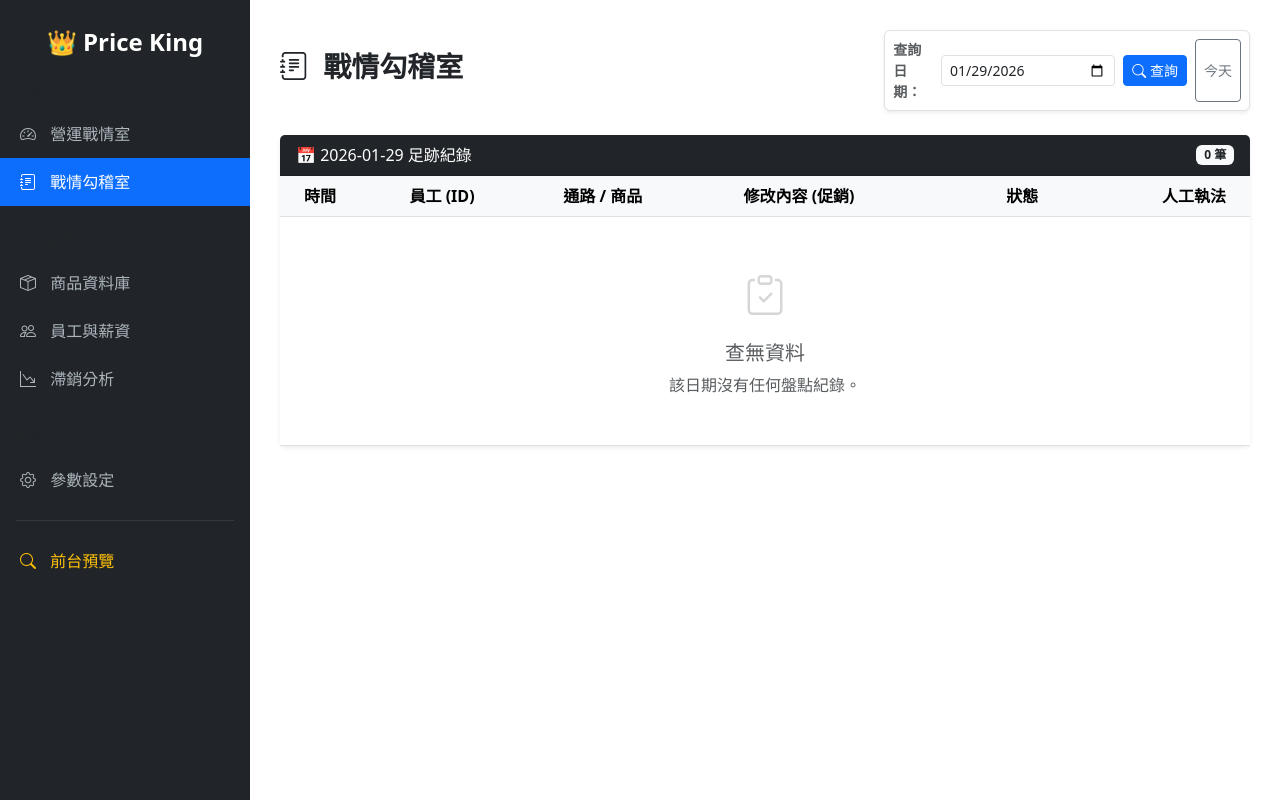
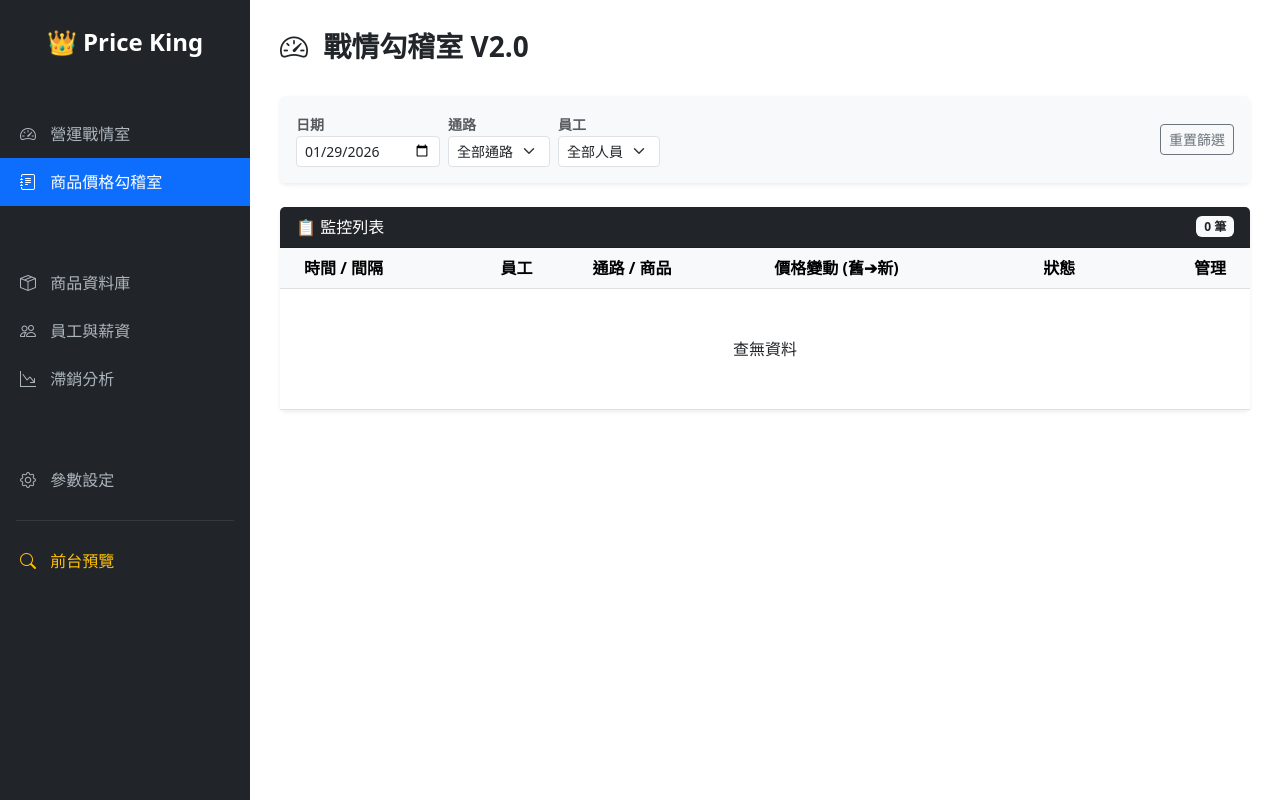
Before and after one commit to asokuoi/price-king-cloud, a Flask app: page /admin/audit in a window 1280 px wide. Run offline with Flask 3, Linux system fonts and the light colour scheme; a user stored in the database is signed in; data that the repository does not hold is empty; some libraries are stand-ins or nearby versions.

Commit message:
New audit_review

```diff
--- a/templates/admin/audit_review.html
+++ b/templates/admin/audit_review.html
@@ -2,25 +2,47 @@
 
 {% block content %}
 <div class="d-flex justify-content-between align-items-center mb-4">
-    <h3 class="fw-bold"><i class="bi bi-journal-text me-2"></i> 戰情勾稽室</h3>
+    <h3 class="fw-bold"><i class="bi bi-speedometer2 me-2"></i> 戰情勾稽室 V2.0</h3>
+</div>
 
-    <div class="d-flex gap-2 bg-white p-2 rounded shadow-sm border">
-        <form action="/admin/audit" method="GET" class="d-flex gap-2 align-items-center">
-            <label class="fw-bold text-muted small">查詢日期：</label>
-            <input type="date" name="query_date" class="form-control form-control-sm" value="{{ current_date }}" required>
-            <button type="submit" class="btn btn-sm btn-primary text-nowrap">
-                <i class="bi bi-search"></i> 查詢
-            </button>
+<div class="card shadow-sm border-0 mb-4">
+    <div class="card-body bg-light rounded">
+        <form action="/admin/audit" method="GET" class="row g-2 align-items-center">
+            <div class="col-auto">
+                <label class="fw-bold small text-muted">日期</label>
+                <input type="date" name="query_date" class="form-control form-control-sm" value="{{ current_date }}" onchange="this.form.submit()">
+            </div>
+
+            <div class="col-auto">
+                <label class="fw-bold small text-muted">通路</label>
+                <select name="chain_id" class="form-select form-select-sm" onchange="this.form.submit()">
+                    <option value="">全部通路</option>
+                    {% for c in chains %}
+                    <option value="{{ c.id }}" {{ 'selected' if sel_chain == str(c.id) else '' }}>{{ c.name }}</option>
+                    {% endfor %}
+                </select>
+            </div>
+
+            <div class="col-auto">
+                <label class="fw-bold small text-muted">員工</label>
+                <select name="staff_id" class="form-select form-select-sm" onchange="this.form.submit()">
+                    <option value="">全部人員</option>
+                    {% for s in staffs %}
+                    <option value="{{ s.line_id }}" {{ 'selected' if sel_staff == s.line_id else '' }}>{{ s.name }}</option>
+                    {% endfor %}
+                </select>
+            </div>
+
+            <div class="col-auto ms-auto">
+                 <a href="/admin/audit" class="btn btn-sm btn-outline-secondary">重置篩選</a>
+            </div>
         </form>
-        <button class="btn btn-sm btn-outline-secondary" onclick="location.href='/admin/audit'">
-            今天
-        </button>
     </div>
 </div>
 
 <div class="card shadow-sm border-0">
     <div class="card-header bg-dark text-white d-flex justify-content-between align-items-center">
-        <span>📅 {{ current_date }} 足跡紀錄</span>
+        <span>📋 監控列表</span>
         <span class="badge bg-light text-dark">{{ logs|length }} 筆</span>
     </div>
     <div class="card-body p-0">
@@ -28,71 +50,89 @@
             <table class="table table-hover align-middle mb-0">
                 <thead class="table-light">
                     <tr>
-                        <th class="ps-4">時間</th>
-                        <th>員工 (ID)</th>
+                        <th class="ps-4">時間 / 間隔</th>
+                        <th>員工</th>
                         <th>通路 / 商品</th>
-                        <th>修改內容 (促銷)</th>
-                        <th class="text-center">狀態</th>
-                        <th class="text-end pe-4">人工執法</th>
+                        <th>價格變動 (舊➔新)</th>
+                        <th>狀態</th>
+                        <th class="text-end pe-4">管理</th>
                     </tr>
                 </thead>
                 <tbody>
                     {% if logs %}
                         {% for log in logs %}
                         <tr class="{{ 'table-active opacity-50' if log.status == 0 else '' }}">
-                            <td class="ps-4 text-muted small font-monospace">
-                                {{ log.log_time.split(' ')[1] }}
+                            <td class="ps-4">
+                                <div class="fw-bold text-dark font-monospace">{{ log.log_time.split(' ')[1] }}</div>
+                                {% if log.time_gap_mins and log.time_gap_mins < 10 %}
+                                    <span class="badge bg-danger bg-opacity-10 text-danger border border-danger border-opacity-25" style="font-size: 0.7rem;">
+                                        ⚡ {{ log.time_gap_mins|int }} 分鐘前剛改過
+                                    </span>
+                                {% elif log.time_gap_mins %}
+                                    <small class="text-muted" style="font-size: 0.7rem;">距上次 {{ log.time_gap_mins|int }} 分</small>
+                                {% else %}
+                                    <small class="text-muted" style="font-size: 0.7rem;">(首筆紀錄)</small>
+                                {% endif %}
                             </td>
+
                             <td>
                                 <span class="fw-bold">{{ log.staff_name }}</span>
-                                <br><small class="text-muted font-monospace" style="font-size: 0.75rem;">...{{ log.staff_line_id[-6:] }}</small>
                             </td>
+
                             <td>
                                 <div class="fw-bold text-primary">{{ log.product_name }}</div>
-                                <small class="badge bg-light text-dark border">{{ log.chain_name }}</small>
+                                <small class="text-muted">{{ log.chain_name }} | {{ log.spec }} {{ log.material }}</small>
                             </td>
+
                             <td>
-                                <span class="fs-5 fw-bold text-success">${{ log.new_price }}</span>
+                                <div class="d-flex align-items-center">
+                                    {% if not log.is_first_log and log.new_price != log.prev_price %}
+                                        <span class="text-muted text-decoration-line-through me-2">${{ log.prev_price }}</span>
+                                        <i class="bi bi-arrow-right-short text-muted"></i>
+                                        <span class="fs-5 fw-bold ms-2 text-dark">${{ log.new_price }}</span>
+
+                                        {% if log.diff_pct > 0 %}
+                                            <span class="badge bg-danger ms-2">🔺 {{ log.diff_pct }}%</span>
+                                        {% elif log.diff_pct < 0 %}
+                                            <span class="badge bg-success ms-2">🔻 {{ log.diff_pct|abs }}%</span>
+                                        {% endif %}
+                                    {% else %}
+                                        <span class="fs-5 fw-bold text-dark">${{ log.new_price }}</span>
+                                        {% if log.is_first_log %}
+                                            <span class="badge bg-secondary bg-opacity-25 text-dark ms-2">初始</span>
+                                        {% else %}
+                                            <span class="badge bg-light text-muted border ms-2">無變化</span>
+                                        {% endif %}
+                                    {% endif %}
+                                </div>
                                 {% if log.promo_label %}
-                                    <span class="badge bg-warning text-dark ms-2">{{ log.promo_label }}</span>
-                                {% else %}
-                                    <span class="badge bg-secondary ms-2 text-opacity-50">原價</span>
+                                    <div class="mt-1"><span class="badge bg-warning text-dark">{{ log.promo_label }}</span></div>
                                 {% endif %}
                             </td>
-                            <td class="text-center">
+
+                            <td>
                                 {% if log.status == 1 %}
                                     <span class="badge bg-success">有效</span>
                                 {% else %}
                                     <span class="badge bg-secondary">已作廢</span>
-                                    {% if log.is_paid == 0 %}
-                                    <br><small class="text-danger" style="font-size: 0.7rem;">(獎金已收回)</small>
-                                    {% endif %}
                                 {% endif %}
                             </td>
+
                             <td class="text-end pe-4">
                                 {% if log.status == 1 %}
-                                    <form action="/admin/audit/toggle" method="POST" class="d-inline"
-                                          onsubmit="return confirm('⚠️ 確定要作廢這筆紀錄嗎？\n\n1. 此價格將不列入比價\n2. 該員工將被扣除 $5 (若錢包足夠)');">
+                                    <form action="/admin/audit/toggle" method="POST" class="d-inline" onsubmit="return confirm('確定作廢？');">
                                         <input type="hidden" name="log_id" value="{{ log.id }}">
                                         <input type="hidden" name="return_date" value="{{ current_date }}">
-                                        <button type="submit" class="btn btn-sm btn-outline-danger">
-                                            <i class="bi bi-x-circle"></i> 作廢
-                                        </button>
+                                        <button class="btn btn-sm btn-outline-danger"><i class="bi bi-x-circle"></i></button>
                                     </form>
                                 {% else %}
-                                    <button class="btn btn-sm btn-light text-muted border" disabled>無效紀錄</button>
+                                    <button class="btn btn-sm btn-light border" disabled>無效</button>
                                 {% endif %}
                             </td>
                         </tr>
                         {% endfor %}
                     {% else %}
-                        <tr>
-                            <td colspan="6" class="text-center py-5 text-muted">
-                                <i class="bi bi-clipboard-check fs-1 d-block mb-3 opacity-25"></i>
-                                <h5>查無資料</h5>
-                                <p class="mb-0">該日期沒有任何盤點紀錄。</p>
-                            </td>
-                        </tr>
+                        <tr><td colspan="6" class="text-center py-5">查無資料</td></tr>
                     {% endif %}
                 </tbody>
             </table>
--- a/templates/admin/base.html
+++ b/templates/admin/base.html
@@ -23,7 +23,7 @@
             <i class="bi bi-speedometer2"></i> 營運戰情室
         </a>
         <a href="/admin/audit" class="{{ 'active' if request.path == '/admin/audit' else '' }}">
-            <i class="bi bi-journal-text"></i> 戰情勾稽室
+            <i class="bi bi-journal-text"></i> 商品價格勾稽室
         </a>
 
         <div class="px-3 mt-4 mb-2 text-muted small">資產管理</div>
```
